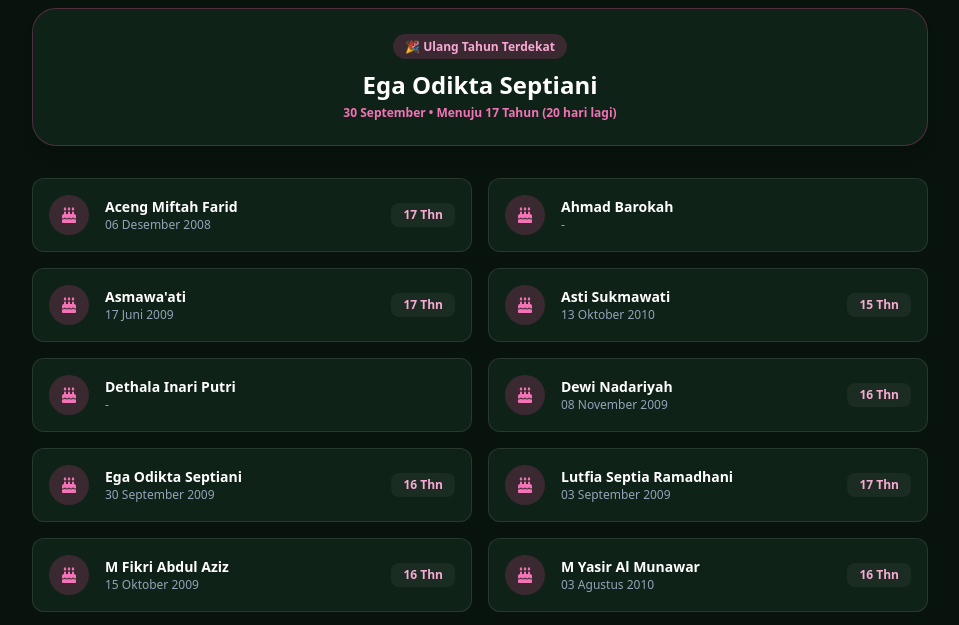
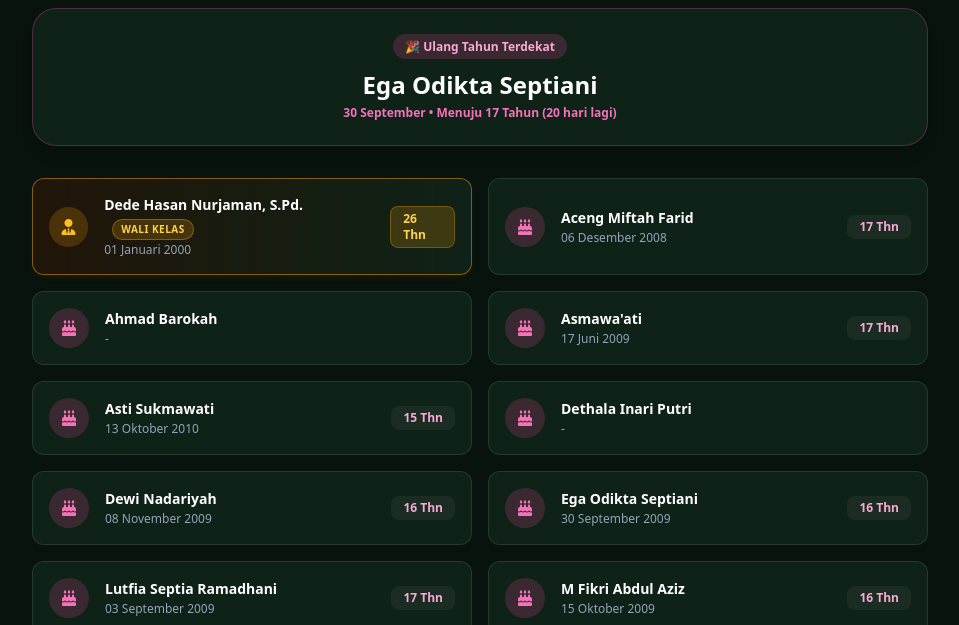
Before and after one commit to ridwanmaulana267/jungle-class, a plain HTML site: page ulang-tahun.html in a window 1280 px wide. Shown: the part 154-779 px from the top of the page, without its empty margins (160-1119 px from the left). Drawn offline with nearby package versions, Linux system fonts and the light colour scheme.

Commit message:
Update birthdate and display logic for class data

```diff
--- a/ulang-tahun.html
+++ b/ulang-tahun.html
@@ -31,6 +31,7 @@
 
     <script>
         const classData = [
+            { name: "Dede Hasan Nurjaman, S.Pd.", dob: "2000-01-01", role: "Wali Kelas" },
             { name: "Aceng Miftah Farid", dob: "2008-12-06" },
             { name: "Ahmad Barokah", dob: null },
             { name: "Asmawa'ati", dob: "2009-06-17" },
@@ -45,7 +46,7 @@
             { name: "Randi Mardiana Rahmat", dob: "2009-01-13" },
             { name: "Rehan Maulana", dob: "2008-02-16" },
             { name: "Revi Febriyani Syapariyah", dob: "2011-02-15" },
-            { name: "Ridwan Mukti Maulana", dob: "2009-06-26" },
+            { name: "Ridwan Mukti Maulana", dob: "2010-06-26" },
             { name: "Rival Maulana", dob: "2009-12-23" },
             { name: "Ulpah Jayin Inayah", dob: "2010-01-01" }
         ];
@@ -66,7 +67,6 @@
                 }
 
                 const [year, month, day] = person.dob.split('-').map(Number);
-                const birthDate = new Date(year, month - 1, day);
                 person.displayDate = `${day.toString().padStart(2, '0')} ${monthNames[month - 1]} ${year}`;
 
                 // Hitung umur saat ini
@@ -112,20 +112,40 @@
             }
 
             // Render Grid Anggota
-            document.getElementById('birthday-grid').innerHTML = classData.map(b => `
-                <div class="bg-jungle-900 p-4 rounded-xl border border-white/10 flex items-center justify-between">
-                    <div class="flex items-center gap-4">
-                        <div class="w-10 h-10 rounded-full bg-pink-500/20 text-pink-400 flex items-center justify-center font-bold">
-                            <i class="fa-solid fa-cake-candles"></i>
+            document.getElementById('birthday-grid').innerHTML = classData.map(b => {
+                const isTeacher = b.role === "Wali Kelas";
+
+                // Styling khusus jika Wali Kelas
+                const cardStyle = isTeacher
+                    ? 'bg-gradient-to-r from-amber-950/40 to-jungle-900 border-amber-500/50 shadow-md shadow-amber-500/5'
+                    : 'bg-jungle-900 border-white/10';
+                const iconBg = isTeacher ? 'bg-amber-500/20 text-amber-400' : 'bg-pink-500/20 text-pink-400';
+                const iconClass = isTeacher ? 'fa-user-tie' : 'fa-cake-candles';
+                const ageBadge = isTeacher
+                    ? 'bg-amber-500/20 text-amber-300 border border-amber-500/30'
+                    : 'bg-white/5 text-pink-300';
+                const roleTag = isTeacher
+                    ? `<span class="text-[10px] font-extrabold uppercase tracking-wider bg-amber-500/20 text-amber-300 border border-amber-500/40 px-2 py-0.5 rounded-full ml-2">Wali Kelas</span>`
+                    : '';
+
+                return `
+                    <div class="${cardStyle} p-4 rounded-xl border flex items-center justify-between transition hover:border-amber-400/50">
+                        <div class="flex items-center gap-4">
+                            <div class="w-10 h-10 rounded-full ${iconBg} flex items-center justify-center font-bold">
+                                <i class="fa-solid ${iconClass}"></i>
+                            </div>
+                            <div>
+                                <div class="flex items-center flex-wrap gap-1">
+                                    <h3 class="font-bold text-white text-sm">${b.name}</h3>
+                                    ${roleTag}
+                                </div>
+                                <p class="text-xs text-slate-400 mt-0.5">${b.displayDate}</p>
+                            </div>
                         </div>
-                        <div>
-                            <h3 class="font-bold text-white text-sm">${b.name}</h3>
-                            <p class="text-xs text-slate-400">${b.displayDate}</p>
-                        </div>
+                        ${b.currentAge !== null ? `<span class="text-xs font-bold ${ageBadge} px-3 py-1 rounded-lg">${b.currentAge} Thn</span>` : ''}
                     </div>
-                    ${b.currentAge !== null ? `<span class="text-xs font-bold bg-white/5 text-pink-300 px-3 py-1 rounded-lg">${b.currentAge} Thn</span>` : ''}
-                </div>
-            `).join('');
+                `;
+            }).join('');
         }
 
         initBirthdaySystem();
```
